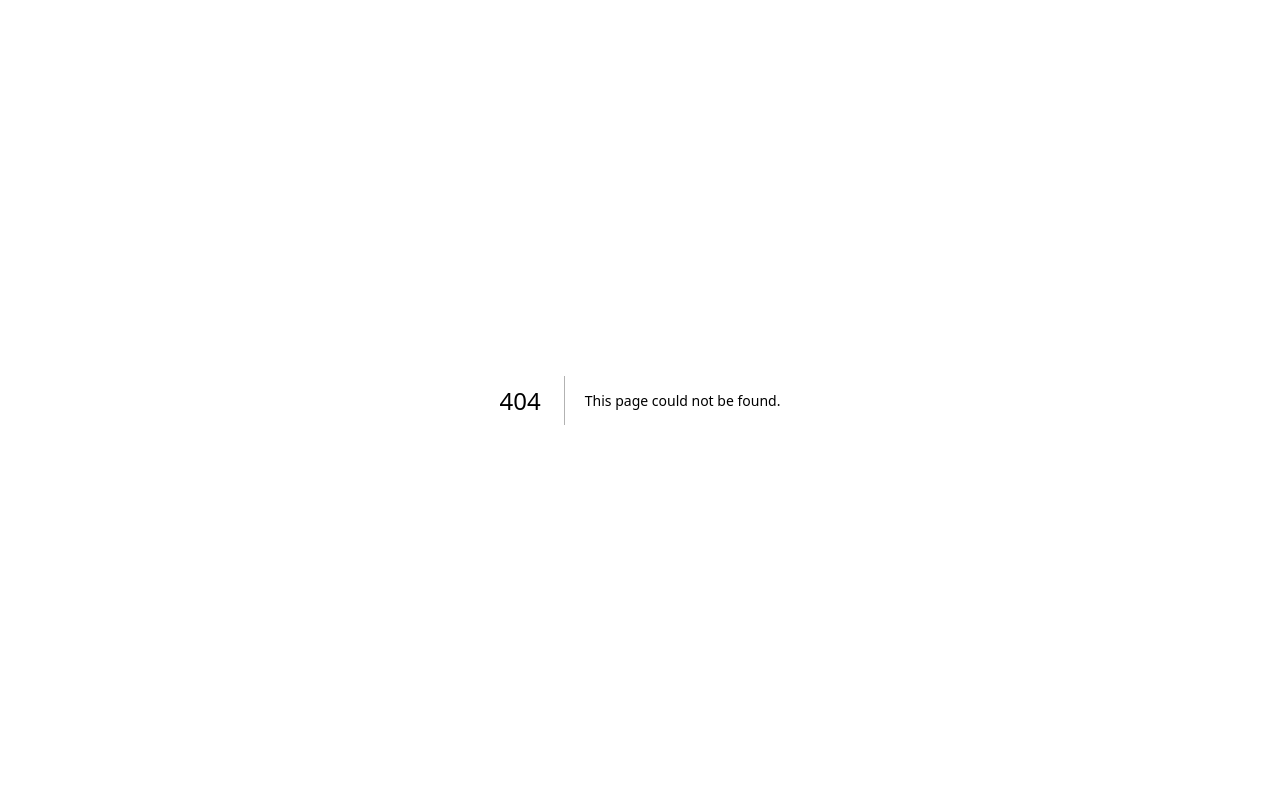
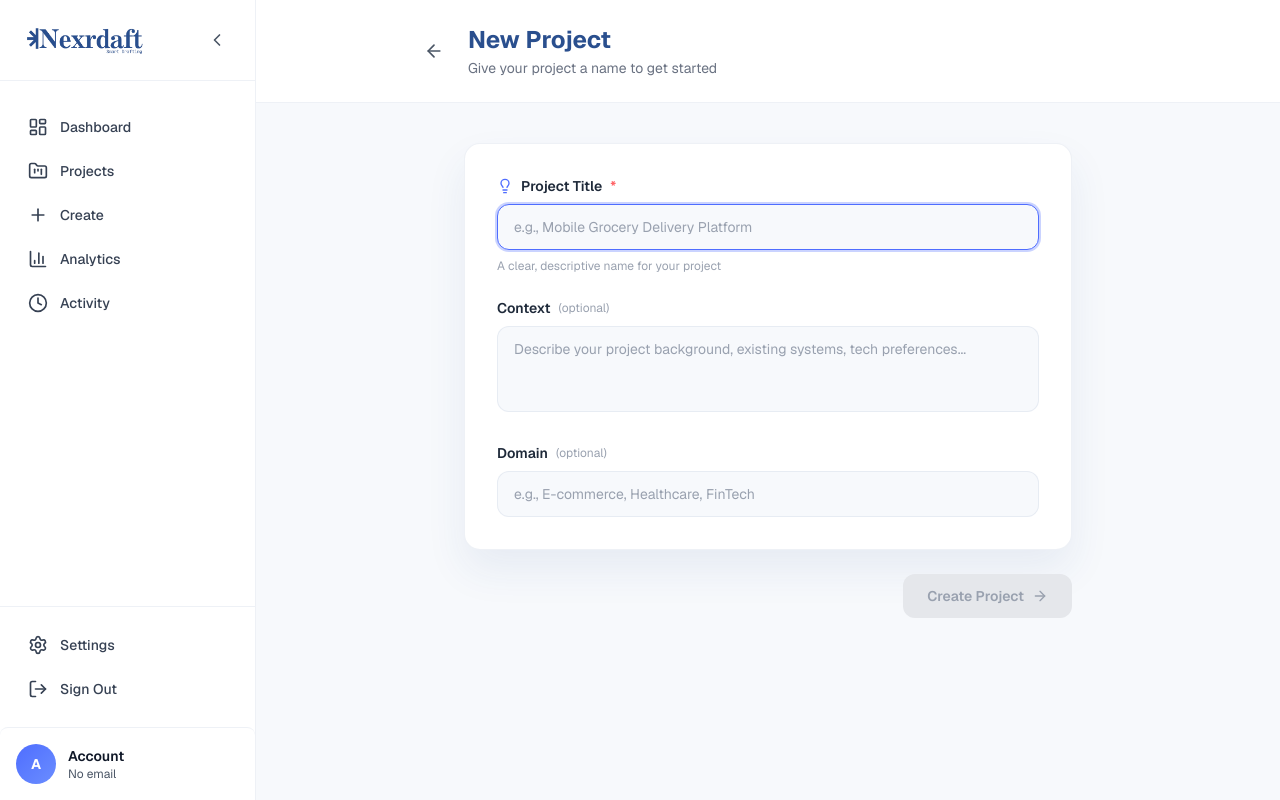
Before and after one commit to BellilxDhaker/nex-draft, a Next.js app: page /projects/new in a window 1280 px wide. Before the commit this address had no page. Built offline with nearby package versions, Linux system fonts and the light colour scheme; no server answers.

Commit message:
feat: add new project creation page

```diff
--- /dev/null
+++ b/app/projects/new/page.tsx
@@ -0,0 +1,179 @@
+"use client";
+
+import { useState } from "react";
+import { motion } from "framer-motion";
+import { ArrowLeft, Lightbulb, Loader2, ArrowRight } from "lucide-react";
+import { useRouter } from "next/navigation";
+import Sidebar from "@/components/layout/Sidebar";
+import { createProject } from "@/lib/projects";
+
+export default function NewProjectPage() {
+  const router = useRouter();
+  const [title, setTitle] = useState("");
+  const [context, setContext] = useState("");
+  const [domain, setDomain] = useState("");
+  const [isCreating, setIsCreating] = useState(false);
+  const [error, setError] = useState("");
+
+  const isValid = title.trim().length > 0;
+
+  const handleCreate = async (e: React.FormEvent) => {
+    e.preventDefault();
+    if (!isValid || isCreating) return;
+
+    setIsCreating(true);
+    setError("");
+
+    try {
+      const project = await createProject({
+        title: title.trim(),
+        context: context.trim(),
+        domain: domain.trim(),
+      });
+      router.push(`/projects/${project.id}`);
+    } catch (err) {
+      setError(err instanceof Error ? err.message : "Failed to create project");
+    } finally {
+      setIsCreating(false);
+    }
+  };
+
+  return (
+    <div className="flex h-screen bg-bg-light">
+      <Sidebar />
+
+      <div className="flex-1 flex flex-col overflow-hidden">
+        {/* Header */}
+        <motion.div
+          className="bg-white border-b border-soft sticky top-0 z-40"
+          initial={{ opacity: 0 }}
+          animate={{ opacity: 1 }}
+          transition={{ duration: 0.5 }}
+        >
+          <div className="max-w-3xl mx-auto px-4 sm:px-6 lg:px-8 py-6">
+            <div className="flex items-center gap-4">
+              <motion.button
+                whileHover={{ scale: 1.1 }}
+                whileTap={{ scale: 0.95 }}
+                onClick={() => router.push("/projects")}
+                className="p-2 rounded-lg hover:bg-bg-light transition-colors"
+              >
+                <ArrowLeft className="w-5 h-5 text-gray-600" />
+              </motion.button>
+              <div>
+                <h1 className="text-2xl font-bold text-primary">
+                  New Project
+                </h1>
+                <p className="text-sm text-gray-500 mt-0.5">
+                  Give your project a name to get started
+                </p>
+              </div>
+            </div>
+          </div>
+        </motion.div>
+
+        {/* Content */}
+        <div className="flex-1 overflow-auto">
+          <div className="max-w-2xl mx-auto px-4 sm:px-6 lg:px-8 py-10">
+            <motion.div
+              initial={{ opacity: 0, y: 20 }}
+              animate={{ opacity: 1, y: 0 }}
+              transition={{ duration: 0.4 }}
+            >
+              <form onSubmit={handleCreate} className="space-y-6">
+                {error && (
+                  <motion.div
+                    initial={{ opacity: 0, y: -10 }}
+                    animate={{ opacity: 1, y: 0 }}
+                    className="p-4 bg-red-50 border border-red-200 rounded-xl"
+                  >
+                    <p className="text-sm text-red-700">{error}</p>
+                  </motion.div>
+                )}
+
+                <div className="bg-white rounded-2xl p-8 border border-soft shadow-premium space-y-6">
+                  <div className="space-y-2">
+                    <label className="flex items-center gap-2 text-sm font-semibold text-gray-800">
+                      <Lightbulb className="w-4 h-4 text-accent" />
+                      Project Title <span className="text-red-400">*</span>
+                    </label>
+                    <input
+                      type="text"
+                      value={title}
+                      onChange={(e) => setTitle(e.target.value)}
+                      placeholder="e.g., Mobile Grocery Delivery Platform"
+                      className="w-full px-4 py-3 rounded-xl border border-soft bg-bg-light text-gray-900 placeholder-gray-400 focus:outline-none focus:ring-2 focus:ring-accent/30 focus:border-accent transition-all text-sm"
+                      autoFocus
+                      required
+                    />
+                    <p className="text-xs text-gray-400">
+                      A clear, descriptive name for your project
+                    </p>
+                  </div>
+
+                  <div className="space-y-2">
+                    <label className="flex items-center gap-2 text-sm font-semibold text-gray-800">
+                      Context{" "}
+                      <span className="text-xs font-normal text-gray-400">
+                        (optional)
+                      </span>
+                    </label>
+                    <textarea
+                      value={context}
+                      onChange={(e) => setContext(e.target.value)}
+                      placeholder="Describe your project background, existing systems, tech preferences..."
+                      rows={3}
+                      className="w-full px-4 py-3 rounded-xl border border-soft bg-bg-light text-gray-900 placeholder-gray-400 focus:outline-none focus:ring-2 focus:ring-accent/30 focus:border-accent transition-all text-sm resize-none"
+                    />
+                  </div>
+
+                  <div className="space-y-2">
+                    <label className="flex items-center gap-2 text-sm font-semibold text-gray-800">
+                      Domain{" "}
+                      <span className="text-xs font-normal text-gray-400">
+                        (optional)
+                      </span>
+                    </label>
+                    <input
+                      type="text"
+                      value={domain}
+                      onChange={(e) => setDomain(e.target.value)}
+                      placeholder="e.g., E-commerce, Healthcare, FinTech"
+                      className="w-full px-4 py-3 rounded-xl border border-soft bg-bg-light text-gray-900 placeholder-gray-400 focus:outline-none focus:ring-2 focus:ring-accent/30 focus:border-accent transition-all text-sm"
+                    />
+                  </div>
+                </div>
+
+                <div className="flex justify-end">
+                  <motion.button
+                    whileHover={isValid ? { scale: 1.02 } : {}}
+                    whileTap={isValid ? { scale: 0.98 } : {}}
+                    type="submit"
+                    disabled={!isValid || isCreating}
+                    className={`flex items-center gap-2 font-semibold py-3 px-6 rounded-xl transition-all text-sm ${
+                      isValid && !isCreating
+                        ? "bg-gradient-to-r from-accent to-accent-light text-white shadow-md hover:shadow-lg"
+                        : "bg-gray-200 text-gray-400 cursor-not-allowed"
+                    }`}
+                  >
+                    {isCreating ? (
+                      <>
+                        <Loader2 className="w-4 h-4 animate-spin" />
+                        Creating...
+                      </>
+                    ) : (
+                      <>
+                        Create Project
+                        <ArrowRight className="w-4 h-4" />
+                      </>
+                    )}
+                  </motion.button>
+                </div>
+              </form>
+            </motion.div>
+          </div>
+        </div>
+      </div>
+    </div>
+  );
+}
```
